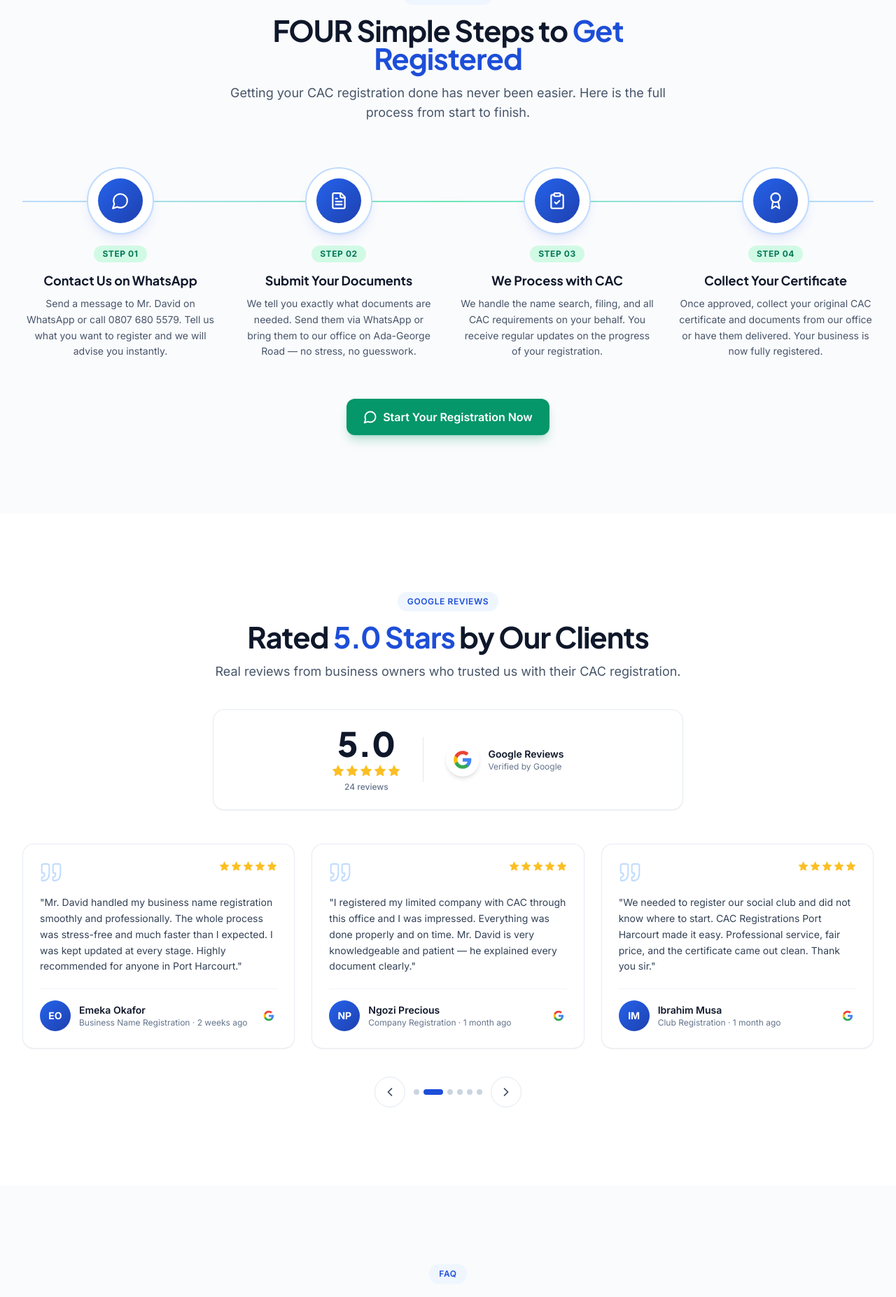
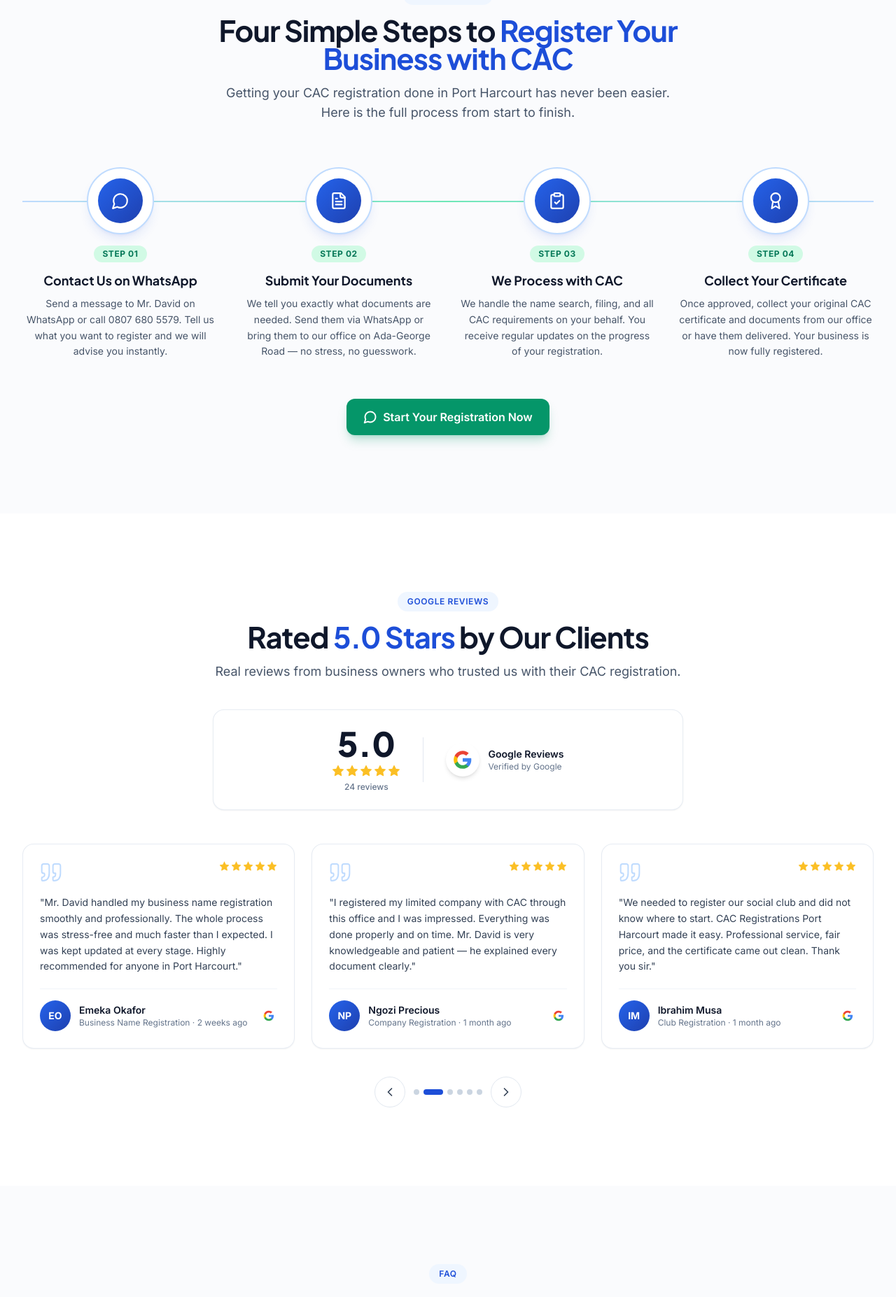
Before and after one commit to onyiibabes18-cloud/cac-registrations-port-harcourt, a React (Vite) app: page / in a window 1280 px wide. Shown: the part 4344-6198 px from the top of the page at 70% size. Built offline with nearby package versions, Linux system fonts and the light colour scheme; no server answers.

Commit message:
SEO: optimize HowItWorks and Faq headings with local keywords

```diff
--- a/src/components/Faq.tsx
+++ b/src/components/Faq.tsx
@@ -15,11 +15,11 @@ export function Faq() {
           eyebrow="FAQ"
           title={
             <>
-              Frequently Asked{' '}
-              <span className="text-brand-700 dark:text-brand-400">Questions</span>
+              CAC Registration in Port Harcourt —{' '}
+              <span className="text-brand-700 dark:text-brand-400">Frequently Asked Questions</span>
             </>
           }
-          subtitle="Everything you need to know about CAC registration. Still have questions? Just message us."
+          subtitle="Everything you need to know about registering your business with the Corporate Affairs Commission in Port Harcourt. Still have questions? Just message us."
         />
 
         <div className="mx-auto mt-12 max-w-3xl space-y-3.5">
--- a/src/components/HowItWorks.tsx
+++ b/src/components/HowItWorks.tsx
@@ -38,11 +38,11 @@ export function HowItWorks() {
           eyebrow="How It Works"
           title={
             <>
-              FOUR Simple Steps to{' '}
-              <span className="text-brand-700 dark:text-brand-400">Get Registered</span>
+              Four Simple Steps to{' '}
+              <span className="text-brand-700 dark:text-brand-400">Register Your Business with CAC</span>
             </>
           }
-          subtitle="Getting your CAC registration done has never been easier. Here is the full process from start to finish."
+          subtitle="Getting your CAC registration done in Port Harcourt has never been easier. Here is the full process from start to finish."
         />
 
         <div className="relative mt-16">
```
